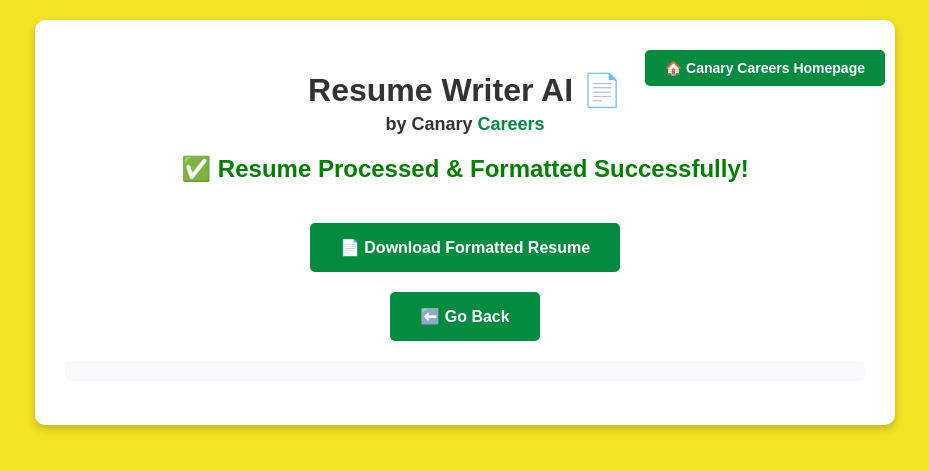
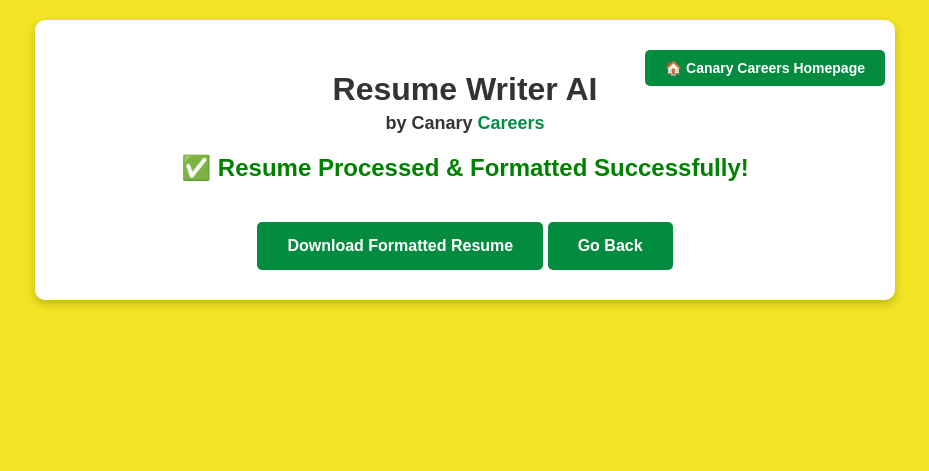
Before and after one commit to LashaGoch/resume-writer-ai-app, a Flask app: template templates/result.html in a window 1280 px wide. Shown: the top 471 px of the page, without its empty margins (175-1104 px from the left). Run offline with Flask 3, Linux system fonts and the light colour scheme; the template is opened without the code that fills it, so the values that code supplies are empty; some libraries are stand-ins or nearby versions.

Commit message:
Update result.html

```diff
--- a/templates/result.html
+++ b/templates/result.html
@@ -8,17 +8,17 @@
 </head>
 <body>
     <div class="container">
-        <h1>Resume Writer AI 📄</h1>
+        <h1>Resume Writer AI </h1>
 
         <div class="subtitle">
             <span class="black">by Canary</span> <span class="green">Careers</span>
         </div>
         <h2>✅ Resume Processed & Formatted Successfully!</h2>
         <button class="homepage-btn" onclick="window.open('https://canary-careers.com/', '_blank')">🏠 Canary Careers Homepage</button>
-        <a href="/download" download class="download-btn">📄 Download Formatted Resume</a>
-        <br>
-        <button class="go-back-btn" onclick="window.location.href='/'">⬅️ Go Back</button>
-        <pre>{{ compiled_resume_text | safe }}</pre>
-    </div>
+        <div class="button-group">
+            <a href="/download" download class="download-btn">Download Formatted Resume</a>
+            <button class="go-back-btn" onclick="window.location.href='/'">Go Back</button>
+        </div>
+        <div class="markdown-content">{{ compiled_resume_html | safe }}</div>    </div>
 </body>
 </html>
```
